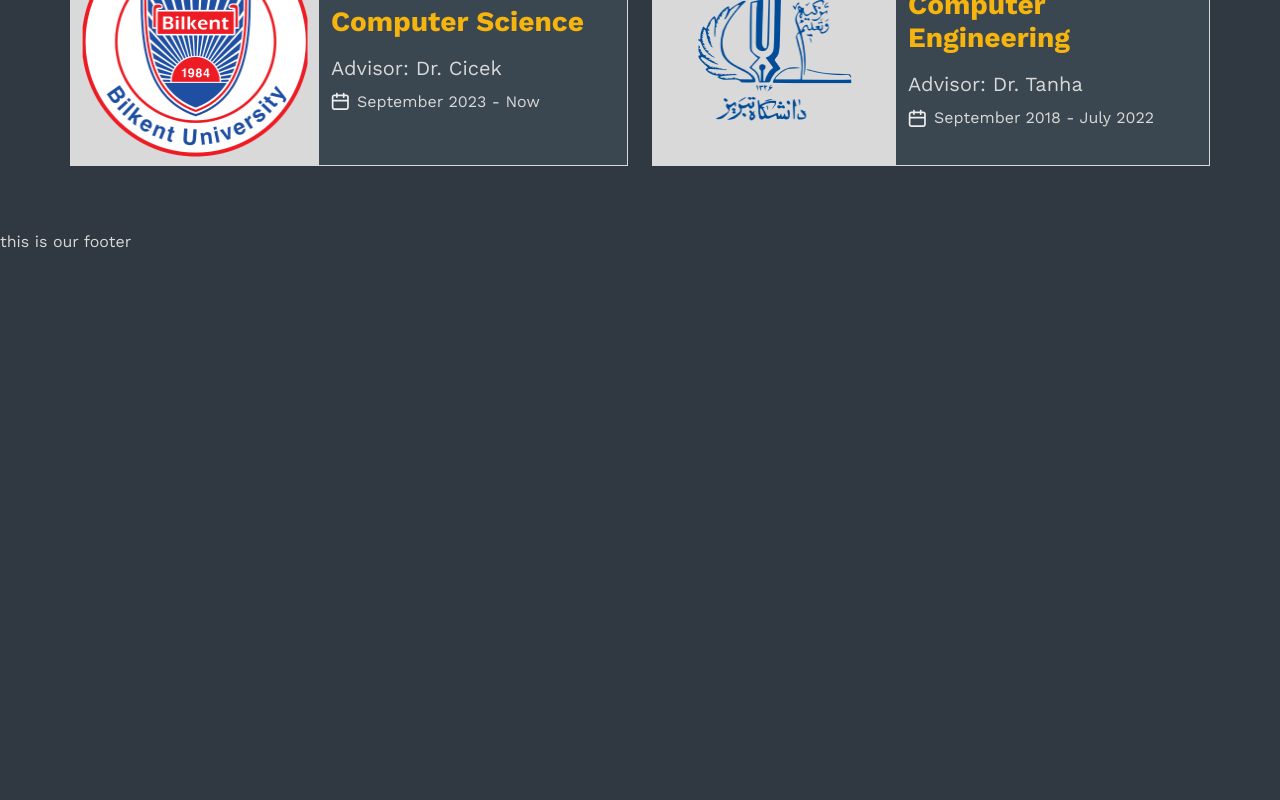
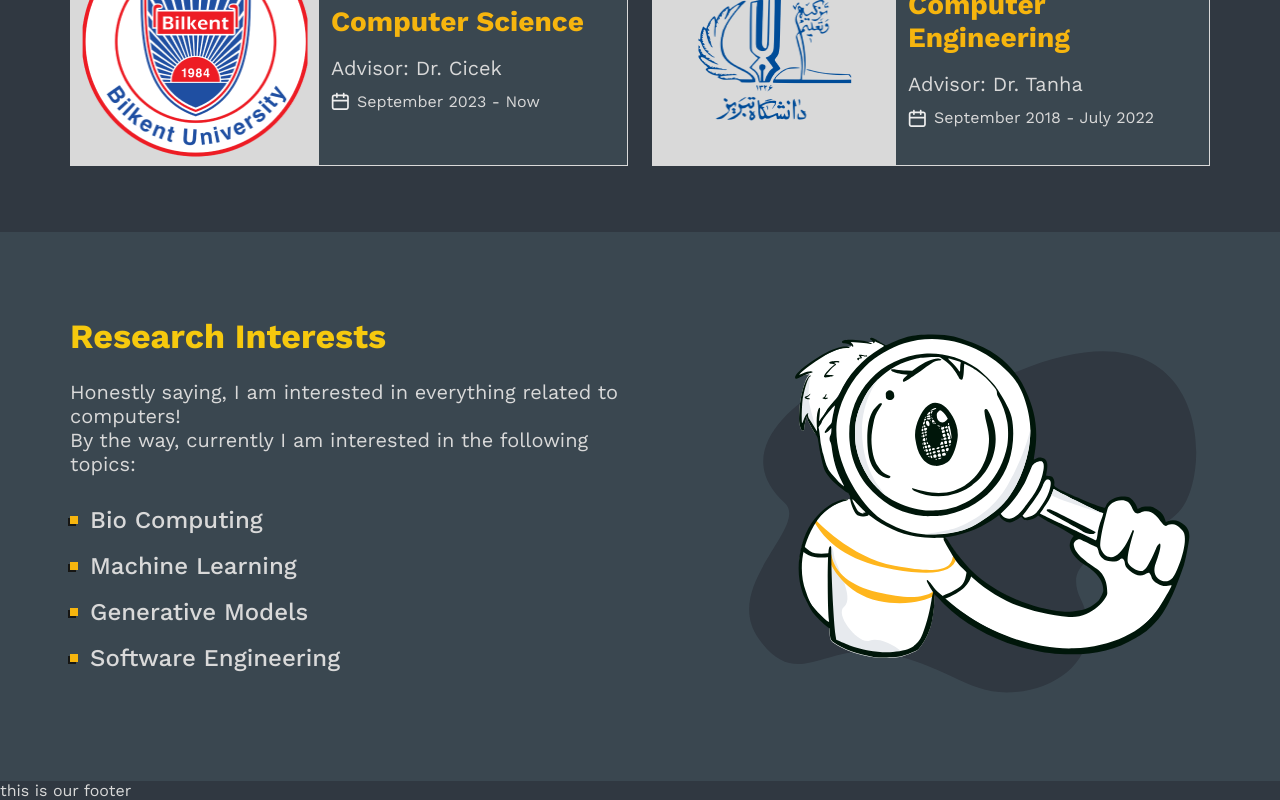
Before and after one commit to MPCL5/personal-website, a Next.js app: page / in a window 1280 px wide. Shown: the part 786-1586 px from the top of the page. Before the commit the page ends 1037 px from the top, so only its background shows below. Built offline with nearby package versions, Linux system fonts and the light colour scheme.

Commit message:
finished homepage research interests section desktop

```diff
--- /dev/null
+++ b/src/components/Pages/Home/Interests/Interest.module.scss
@@ -0,0 +1,21 @@
+@import "src/styles/variables";
+
+.main {
+  display: flex;
+  align-items: center;
+  font-size: 24px;
+  font-weight: 500;
+  margin-bottom: 18px;
+
+  &:last-child {
+    margin-bottom: 0;
+  }
+}
+
+.rectangle {
+  height: 8px;
+  width: 8px;
+  margin-inline-end: 12px;
+  background-color: $primary;
+  box-shadow: -2px 2px 0 #161614;
+}
--- /dev/null
+++ b/src/components/Pages/Home/Interests/Interest.tsx
@@ -0,0 +1,10 @@
+import styles from './Interest.module.scss'
+
+export const ResearchInterestItem = ({text}: { text: string; }) => {
+    return (
+        <div className={styles.main}>
+            <div className={styles.rectangle} />
+            {text}
+        </div>
+    )
+}
--- /dev/null
+++ b/src/components/Pages/Home/Interests/index.module.scss
@@ -0,0 +1,24 @@
+@import "src/styles/variables";
+
+.main {
+  background-color: $bg-secondary;
+  padding: 84px 0;
+}
+
+.title {
+  color: $secondary;
+  font-size: 34px;
+  font-weight: bold;
+  margin-top: 0;
+  margin-bottom: 24px;
+}
+
+.brief {
+  max-width: 590px;
+  margin: 0 0 30px;
+  font-size: 20px;
+}
+
+.image {
+  margin-top: 18px;
+}
--- /dev/null
+++ b/src/components/Pages/Home/Interests/index.tsx
@@ -0,0 +1,36 @@
+import styles from "./index.module.scss"
+import Image from "next/image";
+import {RESEARCH_INTERESTS} from "@/constants/researchInterests";
+import {ResearchInterestItem} from "@/components/Pages/Home/Interests/Interest";
+
+
+export const HomeResearchInterestsSection = () => {
+    return (
+        <section className={styles.main}>
+            <div className="container">
+                <div className="row">
+                    <div className="col-12 col-md-7">
+                        <h2 className={styles.title}>Research Interests</h2>
+                        <p className={styles.brief}>
+                            Honestly saying, I am interested in everything related to computers! <br/>
+                            By the way, currently I am interested in the following topics:
+                        </p>
+                        <div>
+                            {RESEARCH_INTERESTS.map(item => <ResearchInterestItem text={item} key={item}/>)}
+                        </div>
+                    </div>
+                    <div className="col-12 col-md-5">
+                        <Image
+                            src="/img/research-interests-illu.svg"
+                            alt="research"
+                            height={359}
+                            width={448}
+                            draggable={false}
+                            className={styles.image}
+                        />
+                    </div>
+                </div>
+            </div>
+        </section>
+    )
+}
--- a/src/components/Pages/Home/index.tsx
+++ b/src/components/Pages/Home/index.tsx
@@ -1,10 +1,12 @@
 import {HomeBioSection} from "@/components/Pages/Home/Bio";
 import {HomeUniversitiesSection} from "@/components/Pages/Home/Universities/index.jsx";
+import {HomeResearchInterestsSection} from "@/components/Pages/Home/Interests";
 
 
 export const HomePage = () => {
     return <>
         <HomeBioSection/>
         <HomeUniversitiesSection />
+        <HomeResearchInterestsSection />
     </>
 }
--- /dev/null
+++ b/src/constants/researchInterests.ts
@@ -0,0 +1,6 @@
+export const RESEARCH_INTERESTS = [
+    'Bio Computing',
+    'Machine Learning',
+    'Generative Models',
+    'Software Engineering',
+]
```
Also changed, not shown: public/img/research-interests-illu.svg (added).
